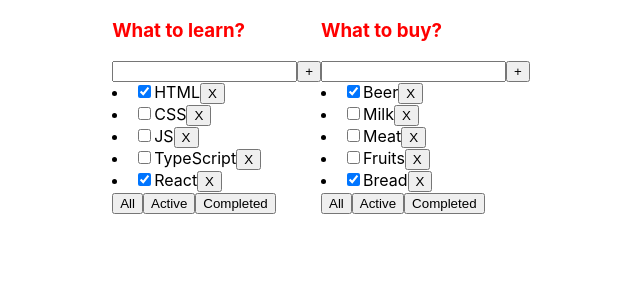
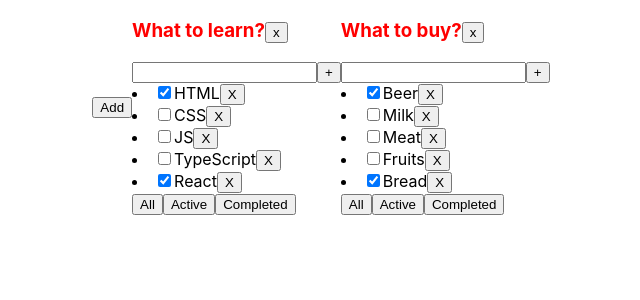
Before and after one commit to SRGREEN90/New-Todo-List, a React (Create React App) app: page / in a window 1280 px wide. Shown: the top 300 px of the page, without its empty margins (319-959 px from the left). Built offline with nearby package versions, Linux system fonts and the light colour scheme.

Commit message:
'added addTodoLists'

```diff
--- a/src/App.tsx
+++ b/src/App.tsx
@@ -47,7 +47,13 @@ function App() {
        let copyState = todoLists.filter( tl => tl.id !== todolistId )
         setTodoLists(copyState)
     }
-
+    let addTodoLists = () => {
+        const newTodoID = v1()
+        let newTodo:TodolistType = {id: newTodoID, title: 'New TodoList', filter: 'all'}
+        let todoCopy = [...todoLists, newTodo]
+        setTodoLists(todoCopy)
+        setTasks({...tasks, [newTodoID]: [] })
+    }
     //===================TaskFunctions=======================
     let changeFilter= (todolistId: string, newFilter: FilterValuesType) => {
         let updatedTodoLists = todoLists.map((tl) => tl.id === todolistId ?
@@ -97,6 +103,7 @@ function App() {
                     removeTasks={removeTasks}
                     changeFilter={changeFilter}
                     changeTaskStatus={changeTaskStatus}
+                    removeTodoLists={removeTodoLists}
                 />
             </div>
         )
@@ -104,6 +111,7 @@ function App() {
 
   return (
     <div className="App">
+        <button onClick={() => {addTodoLists()}}>Add</button>
         {mappedTodoList}
     </div>
   );
--- a/src/components/Todolist.tsx
+++ b/src/components/Todolist.tsx
@@ -12,6 +12,7 @@ type TodolistPropsType = {
     addTask: (newTitle: string, todolistId: string) => void
     changeTaskStatus: (taskId: string, newIsDone: boolean, todolistId: string) => void
     filter: string
+    removeTodoLists: (todolistId: string) => void
 }
 
 const Todolist: FC<TodolistPropsType> = ({
@@ -21,7 +22,8 @@ const Todolist: FC<TodolistPropsType> = ({
                removeTasks,
                id,
                addTask,
-               changeTaskStatus
+               changeTaskStatus,
+               removeTodoLists
 } ) => {
    let [taskTitle, setTaskTitle] = useState<string>('')
 
@@ -59,7 +61,10 @@ const Todolist: FC<TodolistPropsType> = ({
     })
 
     return <div>
-        <h3 style={{color: 'red'}}>{title}</h3>
+        <h3 style={{color: 'red'}}>
+            {title}
+        <button onClick={()=>removeTodoLists(id)}>x</button>
+        </h3>
         <div>
             <input  value={taskTitle} onKeyPress={onKeyPressHandler} onChange={onChangeTitle}/>
             <button  onClick={addTaskTitle}>+</button>
```
